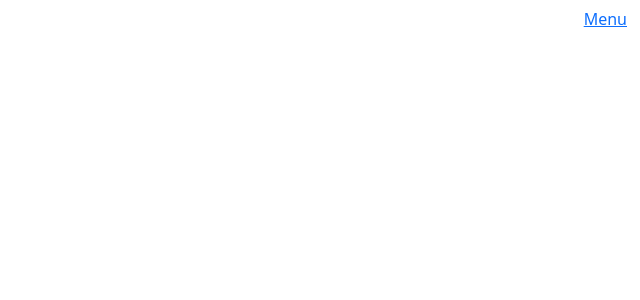
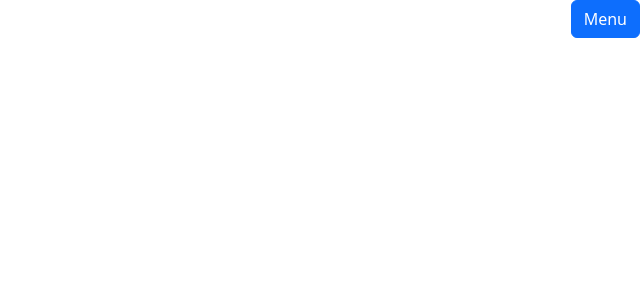
Before and after one commit to CyrilStrone/mitrasoft-test, a React (Create React App) app: page / in a window 1280 px wide. Shown: the top 300 px of the page, without its empty margins (640-1280 px from the left). Built offline with nearby package versions, Linux system fonts and the light colour scheme; the HTML template or start-up script is replaced by a standard one.

Commit message:
Header Button

```diff
--- a/src/ui/header/organelles/Header.tsx
+++ b/src/ui/header/organelles/Header.tsx
@@ -13,7 +13,7 @@ export const Header = () => {
   };
   return (
     <div className="Header">
-      <Button onClick={handleClick} variant="link">Menu</Button>
+      <Button onClick={handleClick} variant="primary">Menu</Button>
     </div>
   );
 };
--- a/src/ui/header/organelles/SideBar.tsx
+++ b/src/ui/header/organelles/SideBar.tsx
@@ -1,9 +1,9 @@
 import "../styles/SideBar.css";
-import { useDispatch, useSelector } from 'react-redux';
 import { AppState } from "../logics/reducers";
 import { toggleSidebar } from "../logics/actions";
+import { SideBarUser } from "../molecules/SideBarUser";
 import { NavLink } from "react-router-dom";
-import { SideBarUser } from "../molecules/SideBarUser";
+import { useDispatch, useSelector } from 'react-redux';
 import { Offcanvas } from "react-bootstrap";
 
 export const SideBar = () => {
```
